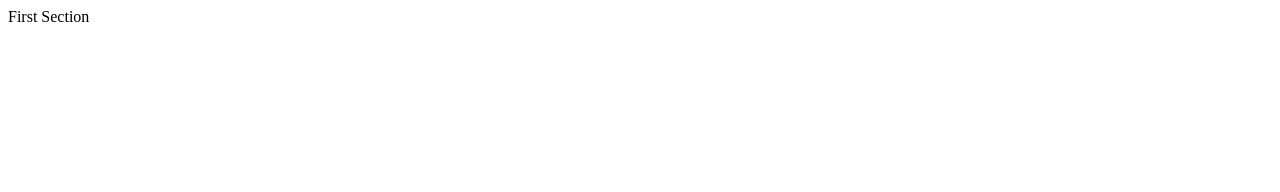
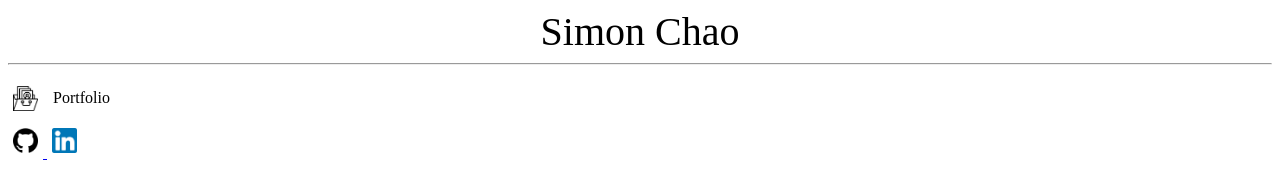
Before and after one commit to schao021/Personal-Website, a plain HTML site: page index.html in a window 1280 px wide. Drawn offline with Linux system fonts and the light colour scheme.

Commit message:
Added github and linkedin icon and link

```diff
--- a/index.html
+++ b/index.html
@@ -1,10 +1,28 @@
 <!DOCTYPE html>
-<html lang="'en">
+<html lang="en">
 <head>
     <title>Progress Tracker of Simon Chao</title>
+    <link rel="stylesheet" href="style.css">
 </head>
 
 <body>
-    <div>First Section</div>
+    <div class="Main_Title">Simon Chao</div>
+    <hr> <!--Gives a straight line-->
+
+    <div class="Profile">
+        <a href="https://www.youtube.com/" target="_blank">
+            <img src="Images/Portfolio.png">
+            <p>Portfolio</p>
+        </a>
+    </div>
+
+    <div class="Logos">
+        <a href="https://github.com/schao021" target="_blank">
+        <img src="Images/GithubLogo.png" alt="Github_Logo">
+        </a>
+        <a href="https://www.linkedin.com/in/simon-chao-8b4869223" target="_blank">
+            <img src="Images/LinkedInLogo.png" alt="LinkedIn_Logo">
+        </a>
+    </div>
 </body>
 </html>
--- a/style.css
+++ b/style.css
@@ -0,0 +1,29 @@
+.Main_Title {
+  font-size: 40px;
+  text-align: center;
+}
+.Logos img{
+  width: 25px;
+  height: 25px;
+  margin: 5px;
+  object-fit: cover;
+}
+.Profile {
+  display: flex;
+  align-items: center;
+  gap: 10px;
+}
+
+.Profile img {
+  width: 25px;
+  height: 25px;
+  margin: 5px;
+  object-fit: cover;
+}
+.Profile a {
+  display: flex;
+  align-items: center;
+  gap: 10px;
+  text-decoration: none; /* Remove underline*/
+  color: inherit; /* Keep color*/
+}
```
Also changed, not shown: Images/GithubLogo.png (added), Images/LinkedInLogo.png (added), Images/Portfolio.png (added).
